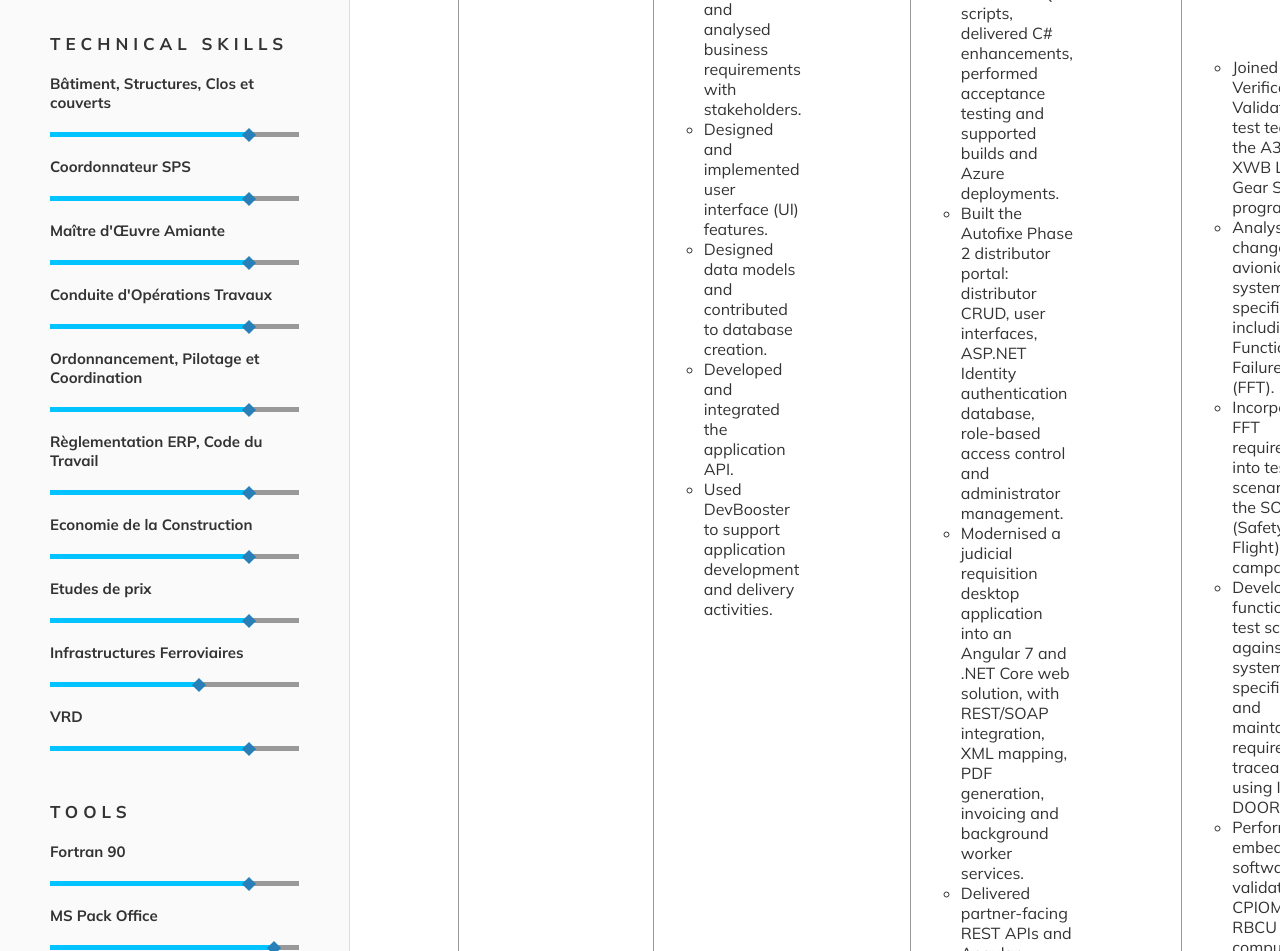
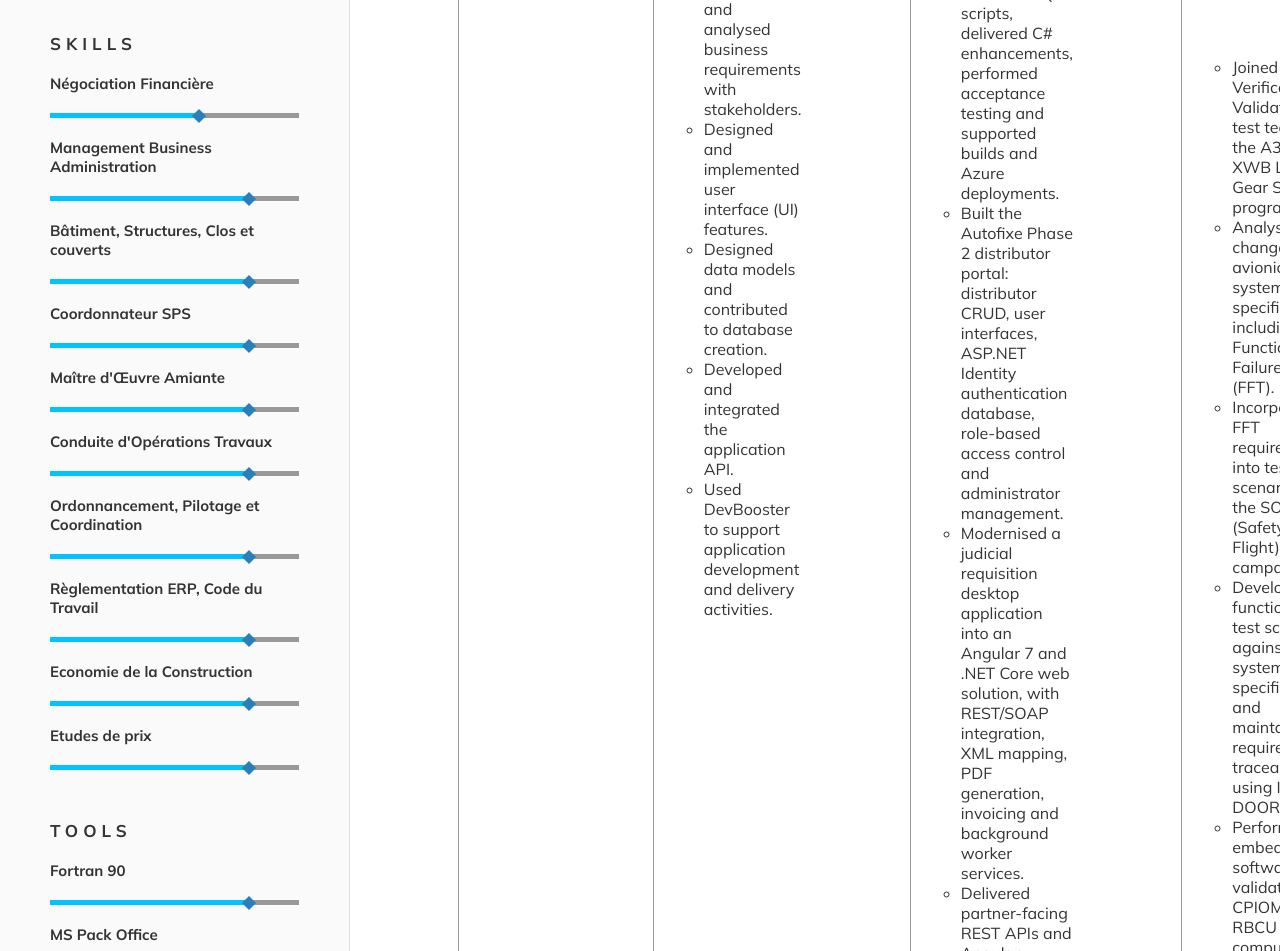
Before and after one commit to OumarDiagne/CV-Doudou, a website: page index.html in a window 1280 px wide. Shown: the part 1208-2159 px from the top of the page. Drawn offline with Linux system fonts and the light colour scheme.

Commit message:
competence a jour

```diff
--- a/index.html
+++ b/index.html
@@ -90,7 +90,19 @@
         </div>
 
         <div class="block">
-          <h2 class="title-small">TECHNICAL SKILLS</h2>
+          <h2 class="title-small">SKILLS</h2>
+
+                <h3>Négociation Financière</h3>
+          <div class="bar-skill">
+            <div class="bar-skill-progress-60"></div>
+            <div class="bar-skill-dot-60"></div>
+          </div>
+
+          <h3>Management Business Administration</h3>
+          <div class="bar-skill">
+            <div class="bar-skill-progress-80"></div>
+            <div class="bar-skill-dot-80"></div>
+          </div>
           <h3>Bâtiment, Structures, Clos et couverts</h3>
           <div class="bar-skill">
             <div class="bar-skill-progress-80"></div>
@@ -139,17 +151,7 @@
             <div class="bar-skill-dot-80"></div>
           </div>
 
-          <h3>Infrastructures Ferroviaires</h3>
-          <div class="bar-skill">
-            <div class="bar-skill-progress-60"></div>
-            <div class="bar-skill-dot-60"></div>
-          </div>
 
-          <h3>VRD</h3>
-          <div class="bar-skill">
-            <div class="bar-skill-progress-80"></div>
-            <div class="bar-skill-dot-80"></div>
-          </div>
         </div>
 
         <div class="block">
```
